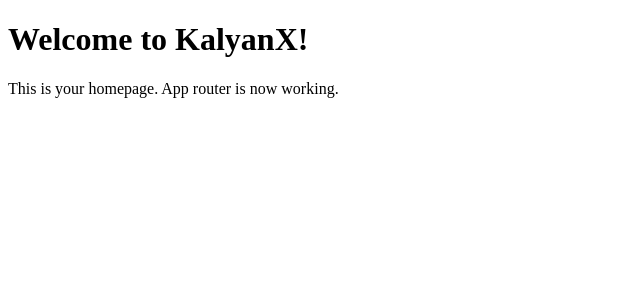
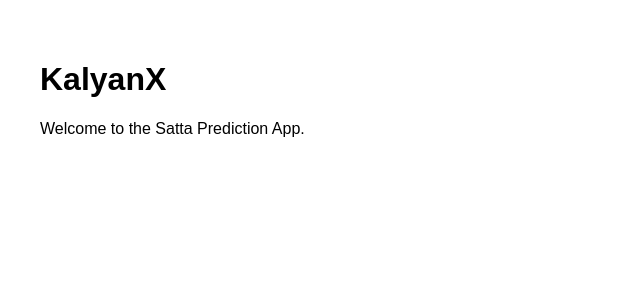
Before and after one commit to Vishalsnw/KalyanX, a Next.js app in the folder frontend/: page / in a window 1280 px wide. Shown: the top 300 px of the page, without its empty margins (0-640 px from the left). Built offline with nearby package versions, Linux system fonts and the light colour scheme.

Commit message:
Update page.tsx

```diff
--- a/frontend/app/page.tsx
+++ b/frontend/app/page.tsx
@@ -1,8 +1,8 @@
 export default function Home() {
   return (
-    <main>
-      <h1>Welcome to KalyanX!</h1>
-      <p>This is your homepage. App router is now working.</p>
+    <main style={{ padding: '2rem', fontFamily: 'sans-serif' }}>
+      <h1>KalyanX</h1>
+      <p>Welcome to the Satta Prediction App.</p>
     </main>
   );
 }
```
